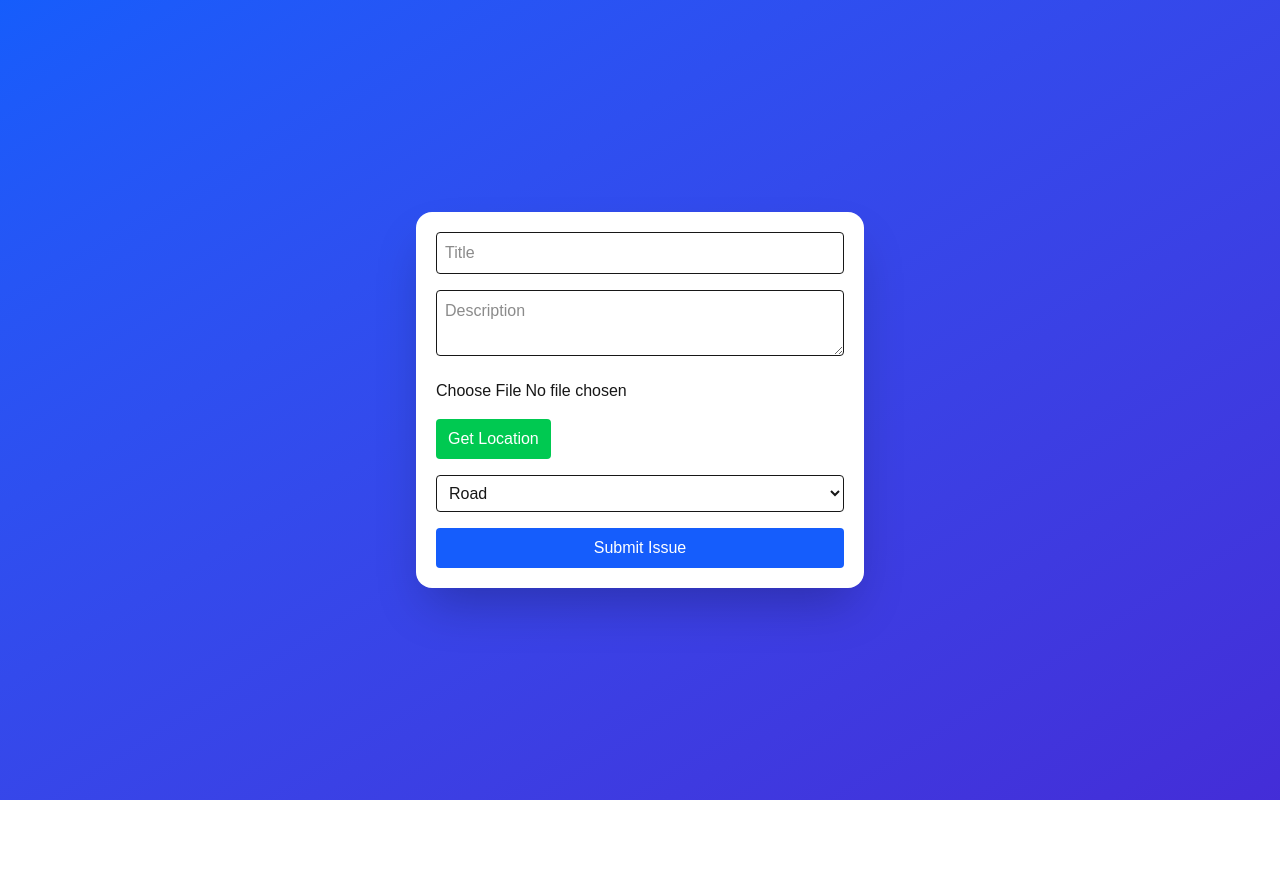
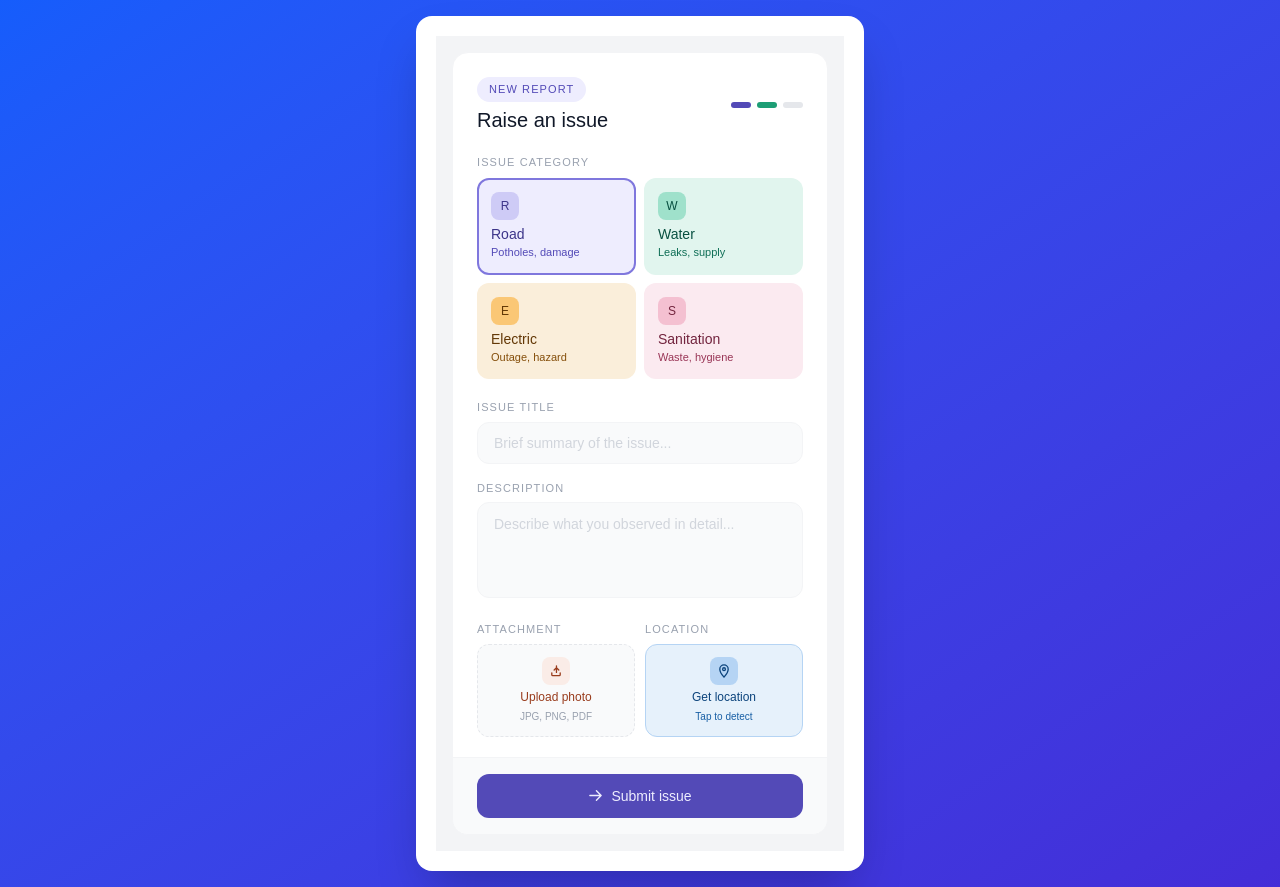
Before and after one commit to INTERNS-LXI-TECHNOLOGIES/fix_My_Area, a Next.js app in the folder project/frontend/fix_my_area/: page /raise-issue in a window 1280 px wide. Before the commit the page ends 800 px from the top, so only its background shows below. Built offline with nearby package versions, Linux system fonts and the light colour scheme.

Commit message:
Updated form in raise-issue

```diff
--- a/project/frontend/fix_my_area/app/raise-issue/components/IssueForm.tsx
+++ b/project/frontend/fix_my_area/app/raise-issue/components/IssueForm.tsx
@@ -3,90 +3,181 @@
 import { useState } from "react";
 import { useRouter } from "next/navigation";
 
-export default function IssueForm() {
+type Category = { id: string; label: string; sub: string; bg: string; iconBg: string; border: string; text: string; subText: string };
+
+const CATEGORIES: Category[] = [
+  { id: "1", label: "Road",       sub: "Potholes, damage", bg: "bg-[#EEEDFE]", iconBg: "bg-[#CECBF6]", border: "border-[#7F77DD]", text: "text-[#3C3489]", subText: "text-[#534AB7]" },
+  { id: "2", label: "Water",      sub: "Leaks, supply",    bg: "bg-[#E1F5EE]", iconBg: "bg-[#9FE1CB]", border: "border-[#1D9E75]", text: "text-[#085041]", subText: "text-[#0F6E56]" },
+  { id: "3", label: "Electric",   sub: "Outage, hazard",   bg: "bg-[#FAEEDA]", iconBg: "bg-[#FAC775]", border: "border-[#BA7517]", text: "text-[#633806]", subText: "text-[#854F0B]" },
+  { id: "4", label: "Sanitation", sub: "Waste, hygiene",   bg: "bg-[#FBEAF0]", iconBg: "bg-[#F4C0D1]", border: "border-[#D4537E]", text: "text-[#72243E]", subText: "text-[#993556]" },
+];
+
+export default function RaiseIssuePage() {
   const router = useRouter();
-
   const [title, setTitle] = useState("");
   const [description, setDescription] = useState("");
   const [categoryId, setCategoryId] = useState("1");
   const [file, setFile] = useState<File | null>(null);
-  const [location, setLocation] = useState({ lat: 0, lng: 0 });
+  const [location, setLocation] = useState<{ lat: number; lng: number } | null>(null);
+  const [locating, setLocating] = useState(false);
+  const [isSubmitting, setIsSubmitting] = useState(false);
 
-  // 📍 Get location
   const handleLocation = () => {
-    navigator.geolocation.getCurrentPosition((pos) => {
-      setLocation({
-        lat: pos.coords.latitude,
-        lng: pos.coords.longitude,
-      });
-    });
+    setLocating(true);
+    navigator.geolocation.getCurrentPosition(
+      (pos) => { setLocation({ lat: pos.coords.latitude, lng: pos.coords.longitude }); setLocating(false); },
+      () => setLocating(false)
+    );
   };
 
-  // 🚀 Submit
  const handleSubmit = async () => {
+  if (!title.trim() || !description.trim()) return;
+  setIsSubmitting(true);
   try {
+    const formData = new FormData();
+
+    // ✅ Append all fields as form data
+    formData.append("title", title);
+    formData.append("description", description);
+    formData.append("issueCategoryId", String(categoryId));
+    formData.append("userProfileId", "1");
+    formData.append("latitude",  String(location?.lat  ?? ""));
+    formData.append("longitude", String(location?.lng ?? ""));
+
+    // ✅ Append image only if selected
+    if (file) {
+      formData.append("image", file);
+    }
+
     const res = await fetch("http://localhost:8080/api/issues", {
       method: "POST",
-      headers: {
-        "Content-Type": "application/json",
-      },
-      body: JSON.stringify({
-        title,
-        description,
-        issueCategoryId: Number(categoryId),
-        userProfileId: 1,
-      }),
+      // ❌ Do NOT set Content-Type manually — browser sets it with the correct boundary
+      body: formData,
     });
 
     if (!res.ok) throw new Error("Failed");
-
     router.push("/raise-issue/success");
   } catch (err) {
     console.error(err);
     alert("Error submitting issue");
+  } finally {
+    setIsSubmitting(false);
   }
 };
 
   return (
-    <div className="space-y-4">
+    <div className="min-h-screen bg-gray-100 flex items-center justify-center p-4">
+      <div className="w-full max-w-md bg-white rounded-2xl border border-gray-100 overflow-hidden">
 
+        {/* Header */}
+        <div className="p-6 pb-5">
+          <div className="flex items-center justify-between mb-5">
+            <div className="flex flex-col gap-1">
+              <span className="text-[11px] font-medium tracking-widest uppercase text-[#534AB7] bg-[#EEEDFE] rounded-full px-3 py-1 w-fit">
+                New report
+              </span>
+              <h1 className="text-xl font-medium text-gray-900">Raise an issue</h1>
+            </div>
+            <div className="flex gap-1.5">
+              <div className="w-5 h-1.5 rounded-full bg-[#534AB7]" />
+              <div className="w-5 h-1.5 rounded-full bg-[#1D9E75]" />
+              <div className="w-5 h-1.5 rounded-full bg-gray-200" />
+            </div>
+          </div>
+
+          {/* Category grid */}
+          <p className="text-[11px] font-medium tracking-widest uppercase text-gray-400 mb-2">Issue category</p>
+          <div className="grid grid-cols-2 gap-2">
+            {CATEGORIES.map((cat) => (
+              <button
+                key={cat.id}
+                onClick={() => setCategoryId(cat.id)}
+                className={`${cat.bg} rounded-xl p-3 text-left border-2 transition-all ${
+                  categoryId === cat.id ? cat.border : "border-transparent"
+                }`}
+              >
+                <div className={`${cat.iconBg} w-7 h-7 rounded-lg flex items-center justify-center mb-1`}>
+                  {/* icon placeholder */}
+                  <span className={`text-xs font-medium ${cat.text}`}>{cat.label[0]}</span>
+                </div>
+                <p className={`text-sm font-medium ${cat.text}`}>{cat.label}</p>
+                <p className={`text-[11px] ${cat.subText}`}>{cat.sub}</p>
+              </button>
+            ))}
+          </div>
+        </div>
+
+        {/* Fields */}
+        <div className="px-6 pb-4">
+          <label className="block text-[11px] font-medium tracking-widest uppercase text-gray-400 mb-1.5">Issue title</label>
           <input
             type="text"
-        placeholder="Title"
-        className="w-full border p-2 rounded"
+            className="w-full bg-gray-50 border border-gray-100 rounded-xl px-4 py-2.5 text-sm text-gray-800 placeholder-gray-300 outline-none focus:border-[#7F77DD] transition-colors"
+            placeholder="Brief summary of the issue..."
+            value={title}
             onChange={(e) => setTitle(e.target.value)}
           />
-
+        </div>
+        <div className="px-6 pb-4">
+          <label className="block text-[11px] font-medium tracking-widest uppercase text-gray-400 mb-1.5">Description</label>
           <textarea
-        placeholder="Description"
-        className="w-full border p-2 rounded"
+            className="w-full bg-gray-50 border border-gray-100 rounded-xl px-4 py-2.5 text-sm text-gray-800 placeholder-gray-300 outline-none focus:border-[#7F77DD] resize-none h-24 leading-relaxed transition-colors"
+            placeholder="Describe what you observed in detail..."
+            value={description}
             onChange={(e) => setDescription(e.target.value)}
           />
+        </div>
 
-      <input
-        type="file"
-        onChange={(e) => setFile(e.target.files?.[0] || null)}
-      />
+        {/* Attachment + Location */}
+        <div className="grid grid-cols-2 gap-2.5 px-6 pb-5">
+          <div>
+            <p className="text-[11px] font-medium tracking-widest uppercase text-gray-400 mb-1.5">Attachment</p>
+            <label className="border border-dashed border-gray-200 rounded-xl p-3 bg-gray-50 flex flex-col items-center gap-1 cursor-pointer">
+              <div className="w-7 h-7 bg-[#FAECE7] rounded-lg flex items-center justify-center">
+                <svg width="14" height="14" viewBox="0 0 15 15" fill="none" stroke="#993C1D" strokeWidth="1.4" strokeLinecap="round" strokeLinejoin="round">
+                  <path d="M8 2v7M5.5 6.5L8 4l2.5 2.5"/><path d="M3 9.5v2a1 1 0 001 1h7a1 1 0 001-1v-2"/>
+                </svg>
+              </div>
+              <span className="text-xs font-medium text-[#993C1D]">{file ? file.name.substring(0, 12) : "Upload photo"}</span>
+              <span className="text-[10px] text-gray-400">JPG, PNG, PDF</span>
+              <input type="file" className="hidden" onChange={(e) => setFile(e.target.files?.[0] || null)} />
+            </label>
+          </div>
+          <div>
+            <p className="text-[11px] font-medium tracking-widest uppercase text-gray-400 mb-1.5">Location</p>
+            <button
+              onClick={handleLocation}
+              className="w-full bg-[#E6F1FB] border border-[#B5D4F4] rounded-xl p-3 flex flex-col items-center gap-1"
+            >
+              <div className="w-7 h-7 bg-[#B5D4F4] rounded-lg flex items-center justify-center">
+                <svg width="14" height="14" viewBox="0 0 15 15" fill="none" stroke="#0C447C" strokeWidth="1.4" strokeLinecap="round">
+                  <path d="M7.5 1C5 1 3 3 3 5.5c0 3.5 4.5 8.5 4.5 8.5s4.5-5 4.5-8.5C12 3 10 1 7.5 1z"/>
+                  <circle cx="7.5" cy="5.5" r="1.5"/>
+                </svg>
+              </div>
+              <span className="text-xs font-medium text-[#0C447C]">{locating ? "Detecting..." : location ? "Located" : "Get location"}</span>
+              <span className="text-[10px] text-[#185FA5]">
+                {location ? `${location.lat.toFixed(3)}, ${location.lng.toFixed(3)}` : "Tap to detect"}
+              </span>
+            </button>
+          </div>
+        </div>
 
-      <button onClick={handleLocation} className="bg-green-500 text-white px-3 py-2 rounded">
-        Get Location
-      </button>
-
-      <select
-        onChange={(e) => setCategoryId(e.target.value)}
-        className="w-full border p-2 rounded"
-      >
-        <option value="1">Road</option>
-        <option value="2">Water</option>
-      </select>
-
+        {/* Footer */}
+        <div className="px-6 py-4 bg-gray-50 border-t border-gray-100">
           <button
             onClick={handleSubmit}
-        className="w-full bg-blue-600 text-white py-2 rounded"
+            disabled={isSubmitting}
+            className="w-full bg-[#534AB7] text-[#EEEDFE] py-3 rounded-xl text-sm font-medium flex items-center justify-center gap-2 hover:opacity-90 active:scale-[.98] transition-all disabled:opacity-50"
           >
-        Submit Issue
+            <svg width="15" height="15" viewBox="0 0 16 16" fill="none" stroke="currentColor" strokeWidth="1.5" strokeLinecap="round" strokeLinejoin="round">
+              <path d="M2 8h12M9 3l5 5-5 5"/>
+            </svg>
+            {isSubmitting ? "Submitting..." : "Submit issue"}
           </button>
+        </div>
 
+      </div>
     </div>
   );
 }
```
Lines whose indentation alone changed are shown as unchanged.
